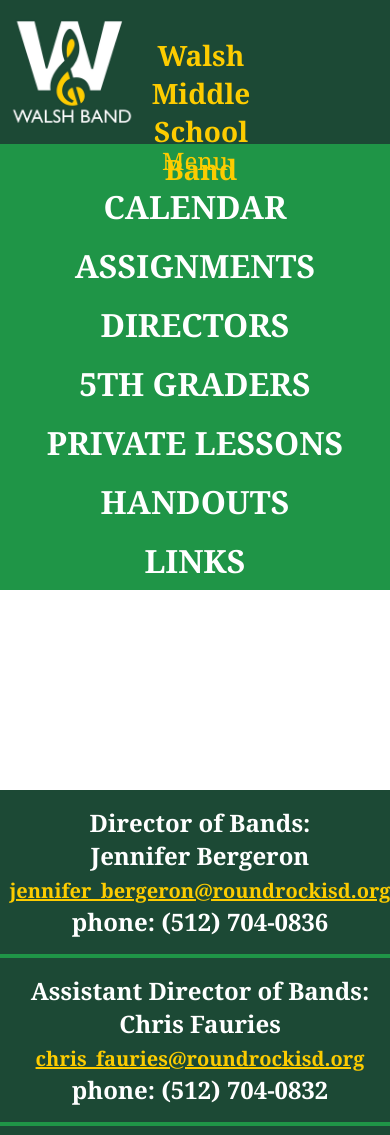
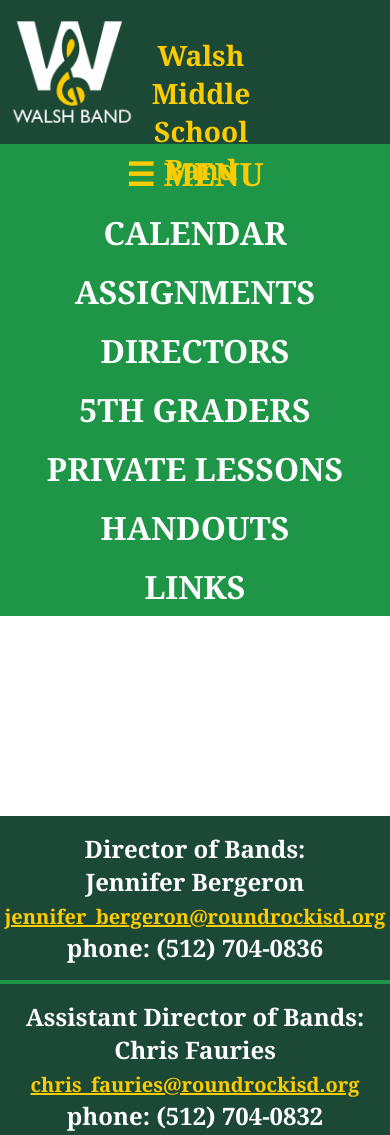
Before and after one commit to chrisfauries/Walsh-Band-Rebuild, a plain HTML site: page Walsh Website Rebuild/header_footer_edits.html in a window 390 px wide. Shown: the top 1135 px of the page. Drawn offline with Linux system fonts and the light colour scheme.

Commit message:
small code changes

```diff
--- /dev/null
+++ b/Walsh Website Rebuild/css/header-footer.js
@@ -0,0 +1 @@
+//Build menu drop down
--- a/Walsh Website Rebuild/css/main.css
+++ b/Walsh Website Rebuild/css/main.css
@@ -110,7 +110,19 @@ a:visited{
     background-color: #1C4935;
 }
 
-@media only screen and (min-width: 767px) {
+.mobile-menu-title{
+    text-decoration: none;
+    font-weight: bold;
+    text-align: center;
+    color: #fdcc00;
+    font-size: 32px;
+    text-transform: uppercase;
+    padding: 8px;
+    display: block;
+
+}
+
+@media only screen and (min-width: 1280px) {
 
 
     #nav ul{
@@ -118,7 +130,6 @@ a:visited{
         justify-content: space-around;
         padding: 0px;
         flex-wrap: wrap;
-
     }
 
     #nav a{
@@ -201,8 +212,7 @@ a:visited{
 
 .single-contact{
     background-color: #1C4935;
-    flex-grow: 1;
-    min-width: 400px;
+    flex: 1 0 400px;
 }
 
 .single-contact p{
@@ -226,7 +236,7 @@ a.contact-email-link:hover{
     background-color: #fdcc00;
 }
 
-@media only screen and (max-width: 1200px) {
+@media only screen and (max-width: 1280px) {
 
     #footer{
         display: block;
--- a/Walsh Website Rebuild/header_footer_edits.html
+++ b/Walsh Website Rebuild/header_footer_edits.html
@@ -25,7 +25,7 @@
 
             <nav id="nav">
                 <ul>
-                    <li class="mobile-menu-title">Menu</li>
+                    <li class="mobile-menu-title">&#9776; Menu</li>
                     <li><a href="calender.html">calendar</a></li>
                     <li><a href="assignments.html">assignments</a></li>
                     <li><a href="directors.html">directors</a></li>
```
